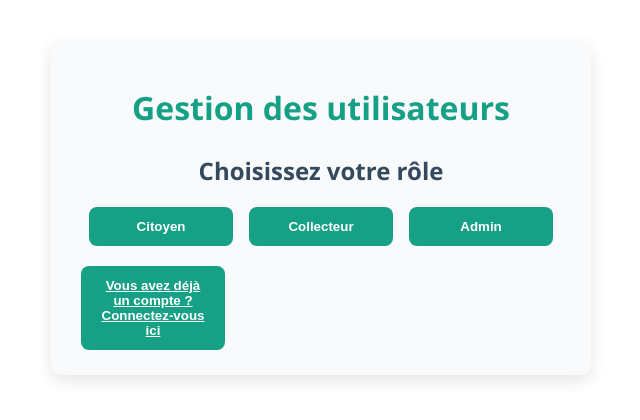
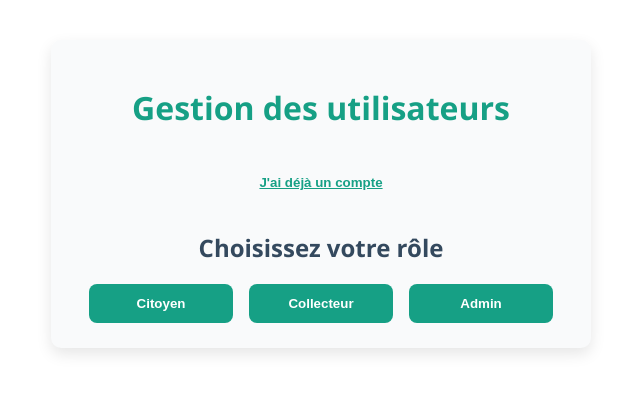
Before and after one commit to Lionel299/collectam, a Vue app: page / in a window 1280 px wide. Shown: the top 420 px of the page, without its empty margins (319-959 px from the left). Built offline with nearby package versions, Linux system fonts and the light colour scheme; the HTML template or start-up script is replaced by a standard one.

Commit message:
commited recently

```diff
--- a/src/Pages/collectamVue.vue
+++ b/src/Pages/collectamVue.vue
@@ -2,15 +2,14 @@
   <div class="container">
     <h1>Gestion des utilisateurs</h1>
 
-    <!-- Si utilisateur connecté -->
-    <section v-if="isAuthenticated" class="welcome-user">
-      <p>Bienvenue, {{ user.firstName }} ({{ user.role }}) !</p>
-      <button @click="logout" class="back-btn">Déconnexion</button>
-    </section>
+    <!-- Bouton bascule inscription/connexion -->
+    <button @click="toggleLoginMode" class="back-btn" style="margin-bottom: 20px;">
+      {{ isLoginMode ? "Créer un compte" : "J'ai déjà un compte" }}
+    </button>
 
-    <!-- Connexion rapide au choix du rôle -->
-    <section v-else-if="showLoginAtRoleSelection" class="login-form">
-      <h2>Connexion rapide</h2>
+    <!-- FORMULAIRE CONNEXION -->
+    <section v-if="isLoginMode" class="registration-form">
+      <h2>Connexion</h2>
       <form @submit.prevent="submitLogin">
         <div class="form-group">
           <label for="loginEmail">Adresse e-mail</label>
@@ -26,23 +25,19 @@
       </form>
       <p v-if="successMessage" class="success">{{ successMessage }}</p>
       <p v-if="errorMessage" class="error">{{ errorMessage }}</p>
-      <button class="back-btn" @click="toggleLoginAtRoleSelection(false)">Retour au choix du rôle</button>
     </section>
 
       <!-- Choix du rôle -->
-    <section v-else-if="!roleSelected" class="role-selection">
+      <section v-if="!roleSelected" class="role-selection">
         <h2>Choisissez votre rôle</h2>
         <div class="roles">
           <button @click="selectRole('citizen')">Citoyen</button>
           <button @click="selectRole('collector')">Collecteur</button>
           <button @click="selectRole('admin')">Admin</button>
         </div>
-      <button class="back-btn" @click="toggleLoginAtRoleSelection(true)" style="margin-top: 20px;">
-        Vous avez déjà un compte ? Connectez-vous ici
-      </button>
       </section>
 
-    <!-- Formulaire inscription citoyen/admin -->
+      <!-- Formulaire citoyen/admin -->
       <section v-else-if="(role !== 'collector' || showUserForm) && !registrationDone" class="registration-form">
         <h2>Inscription en tant que <span class="role">{{ role }}</span></h2>
         <form @submit.prevent="submitForm">
@@ -91,11 +86,13 @@
           <label>Avez-vous un véhicule ?</label>
           <div>
             <label><input type="radio" value="oui" v-model="collectorData.hasVehicle" /> Oui</label>
-          <label style="margin-left: 20px;"><input type="radio" value="non" v-model="collectorData.hasVehicle" /> Non</label>
+            <label style="margin-left: 20px;"><input type="radio" value="non" v-model="collectorData.hasVehicle" />
+              Non</label>
           </div>
           <button type="button" :disabled="!collectorData.hasVehicle" @click="nextCollectorStep">Suivant</button>
         </div>
-      <form v-if="collectorStep === 2 && collectorData.hasVehicle === 'oui'" @submit.prevent="finishCollectorQuestions">
+        <form v-if="collectorStep === 2 && collectorData.hasVehicle === 'oui'"
+          @submit.prevent="finishCollectorQuestions">
           <div class="form-group">
             <label for="brand">Marque</label>
             <input id="brand" v-model="collectorData.vehicle.brand" type="text" required />
@@ -129,22 +126,24 @@
           <button @click="goToMap" class="back-btn">Aller à la map</button>
         </div>
       </section>
+
   </div>
 </template>
 
 <script setup>
-import { ref, reactive, computed } from 'vue'
+import { ref, reactive } from 'vue'
 import { useRouter } from 'vue-router'
 
 const router = useRouter()
 
-// États principaux
 const role = ref('')
 const roleSelected = ref(false)
 const loading = ref(false)
 const successMessage = ref('')
 const errorMessage = ref('')
 const registrationDone = ref(false)
+
+const isLoginMode = ref(false)
 
 const collectorStep = ref(1)
 const collectorData = reactive({
@@ -169,15 +168,7 @@ const form = reactive({
 })
 
 const isLoading = ref(false)
-const apiUrl = process.env.VUE_APP_API_URL || 'http://localhost:3000'
-
-// Gestion session
-const token = ref(localStorage.getItem('token') || null)
-const user = ref(JSON.parse(localStorage.getItem('user')) || null)
-const isAuthenticated = computed(() => !!token.value)
-
-// Affichage connexion rapide au choix du rôle
-const showLoginAtRoleSelection = ref(false)
+const apiUrl = process.env.VUE_APP_API_URL
 
 let deviceId = localStorage.getItem('deviceId')
 if (!deviceId) {
@@ -185,32 +176,11 @@ if (!deviceId) {
   localStorage.setItem('deviceId', deviceId)
 }
 
-// Fonctions session
-function saveSession(jwtToken, userData) {
-  token.value = jwtToken
-  user.value = userData
-  localStorage.setItem('token', jwtToken)
-  localStorage.setItem('user', JSON.stringify(userData))
-}
-
-function clearSession() {
-  token.value = null
-  user.value = null
-  localStorage.removeItem('token')
-  localStorage.removeItem('user')
-}
-
-// Gestion UI
-function toggleLoginAtRoleSelection(show) {
-  showLoginAtRoleSelection.value = show
+function toggleLoginMode() {
+  isLoginMode.value = !isLoginMode.value
   errorMessage.value = ''
   successMessage.value = ''
   Object.keys(form).forEach(key => form[key] = '')
-}
-
-function logout() {
-  clearSession()
-  resetForm()
   role.value = ''
   roleSelected.value = false
   registrationDone.value = false
@@ -220,10 +190,6 @@ function logout() {
   collectorData.vehicle.registration = ''
   collectorData.vehicle.maxWeight = null
   showUserForm.value = false
-  Object.keys(form).forEach(key => form[key] = '')
-  showLoginAtRoleSelection.value = false
-
-  router.push({ name: 'login' }) // adapte selon ta route
 }
 
 function selectRole(selectedRole) {
@@ -239,7 +205,6 @@ function selectRole(selectedRole) {
   collectorData.vehicle.maxWeight = null
   showUserForm.value = false
   Object.keys(form).forEach(key => form[key] = '')
-  showLoginAtRoleSelection.value = false
 }
 
 function resetForm() {
@@ -255,7 +220,7 @@ function resetForm() {
   collectorData.vehicle.maxWeight = null
   showUserForm.value = false
   Object.keys(form).forEach(key => form[key] = '')
-  showLoginAtRoleSelection.value = false
+  isLoginMode.value = false
 }
 
 function nextCollectorStep() {
@@ -275,7 +240,6 @@ function finishCollectorQuestions() {
   showUserForm.value = true
 }
 
-// Inscription
 async function submitForm() {
   loading.value = true
   successMessage.value = ''
@@ -327,7 +291,6 @@ async function submitForm() {
   }
 }
 
-// Connexion
 async function submitLogin() {
   loading.value = true
   successMessage.value = ''
@@ -350,13 +313,9 @@ async function submitLogin() {
     })
     const data = await res.json()
     if (!res.ok) throw new Error(data.error || 'Erreur lors de la connexion')
-
-    saveSession(data.token, data.user)
-
     successMessage.value = 'Connexion réussie !'
     errorMessage.value = ''
-
-    router.push({ name: 'map', query: { userType: data.user.role } })
+    // Ici tu peux stocker le token ou rediriger l'utilisateur
   } catch (err) {
     errorMessage.value = err.message
     successMessage.value = ''
@@ -365,7 +324,6 @@ async function submitLogin() {
   }
 }
 
-// Redirection vers la map avec géolocalisation
 function goToMap() {
   if (!role.value) {
     errorMessage.value = "Veuillez sélectionner un rôle avant d'aller à la map."
@@ -385,13 +343,14 @@ function goToMap() {
       const lng = position.coords.longitude
 
       try {
+        // Envoi au backend
         const res = await fetch(`${apiUrl}/api/location/saveLocation`, {
           method: 'POST',
           headers: { 'Content-Type': 'application/json' },
           body: JSON.stringify({
             latitude: lat,
             longitude: lng,
-            deviceId,
+            deviceId,      // récupéré comme dans ton code
             userType: role.value
           })
         })
@@ -403,6 +362,7 @@ function goToMap() {
       }
 
       isLoading.value = false
+      // Redirection vers la map avec le rôle en query param
       router.push({ name: 'map', query: { userType: role.value } })
     },
     error => {
@@ -412,163 +372,8 @@ function goToMap() {
     { enableHighAccuracy: true, timeout: 10000 }
   )
 }
+
 </script>
-
-
-<style scoped>
-.container {
-  max-width: 480px;
-  margin: 40px auto;
-  background: #f9fafb;
-  padding: 25px 30px;
-  border-radius: 10px;
-  box-shadow: 0 6px 15px rgb(0 0 0 / 0.1);
-  font-family: 'Segoe UI', Tahoma, Geneva, Verdana, sans-serif;
-  color: #2c3e50;
-}
-
-h1 {
-  text-align: center;
-  margin-bottom: 25px;
-  color: #16a085;
-}
-
-h2 {
-  margin-bottom: 20px;
-  color: #34495e;
-  text-align: center;
-}
-
-.role-selection .roles {
-  display: flex;
-  justify-content: space-around;
-  margin-top: 20px;
-}
-
-.role-selection button {
-  background-color: #16a085;
-  color: white;
-  border: none;
-  padding: 12px 20px;
-  border-radius: 8px;
-  font-weight: 600;
-  cursor: pointer;
-  transition: background-color 0.3s ease;
-  width: 30%;
-}
-
-.role-selection button:hover {
-  background-color: #13856e;
-}
-
-.registration-form form,
-.login-form form {
-  display: flex;
-  flex-direction: column;
-}
-
-.form-group {
-  margin-bottom: 15px;
-  display: flex;
-  flex-direction: column;
-}
-
-label {
-  font-weight: 600;
-  margin-bottom: 6px;
-}
-
-input {
-  padding: 10px;
-  border: 1px solid #bdc3c7;
-  border-radius: 6px;
-  font-size: 1rem;
-  transition: border-color 0.3s ease;
-}
-
-input:focus {
-  outline: none;
-  border-color: #16a085;
-  box-shadow: 0 0 5px #16a085aa;
-}
-
-button[type="submit"],
-button[type="button"] {
-  margin-top: 10px;
-  background-color: #16a085;
-  color: white;
-  font-weight: 700;
-  font-size: 1.1rem;
-  border: none;
-  border-radius: 6px;
-  cursor: pointer;
-  padding: 12px;
-  transition: background-color 0.3s ease;
-  width: fit-content;
-  align-self: center;
-}
-
-button[type="submit"]:disabled,
-button[type="button"]:disabled {
-  background-color: #95a5a6;
-  cursor: not-allowed;
-}
-
-button[type="submit"]:hover:not(:disabled),
-button[type="button"]:hover:not(:disabled) {
-  background-color: #13856e;
-}
-
-.success {
-  color: #27ae60;
-  margin-top: 12px;
-  font-weight: 600;
-  text-align: center;
-}
-
-.error {
-  color: #c0392b;
-  margin-top: 12px;
-  font-weight: 600;
-  text-align: center;
-}
-
-.back-btn {
-  margin-top: 20px;
-  background: none;
-  border: none;
-  color: #16a085;
-  cursor: pointer;
-  font-weight: 600;
-  text-decoration: underline;
-  text-align: center;
-  width: 100%;
-}
-
-.back-btn:hover {
-  color: #13856e;
-}
-
-.welcome-page {
-  text-align: center;
-  margin-top: 50px;
-  font-size: 1.5rem;
-  color: #16a085;
-}
-
-.welcome-user {
-  text-align: center;
-  margin-top: 20px;
-  font-size: 1.2rem;
-  color: #16a085;
-}
-
-.roles button {
-  min-width: 100px;
-}
-</style>
-
-
 
 <style scoped>
 .container {
```
Lines whose indentation alone changed are shown as unchanged.
